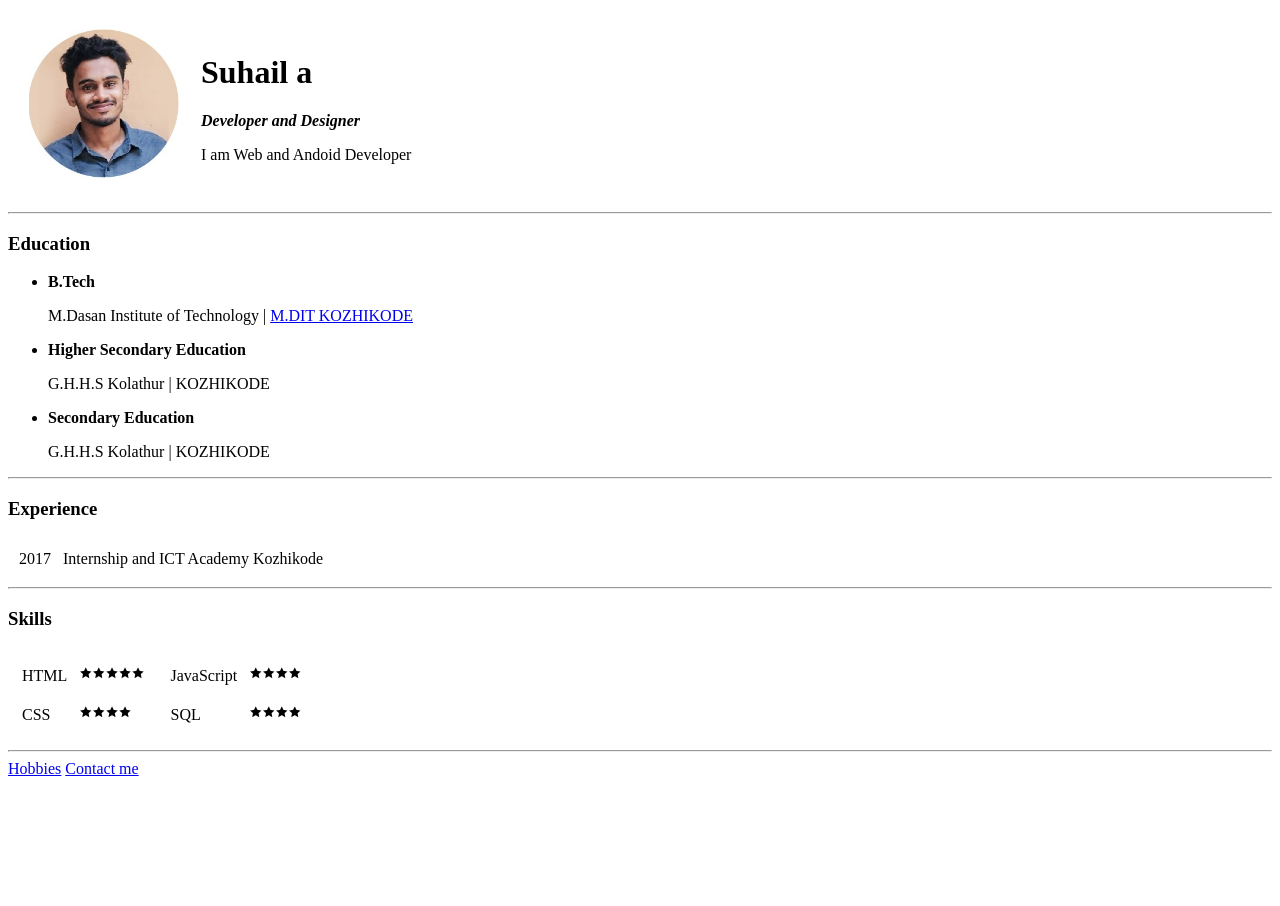
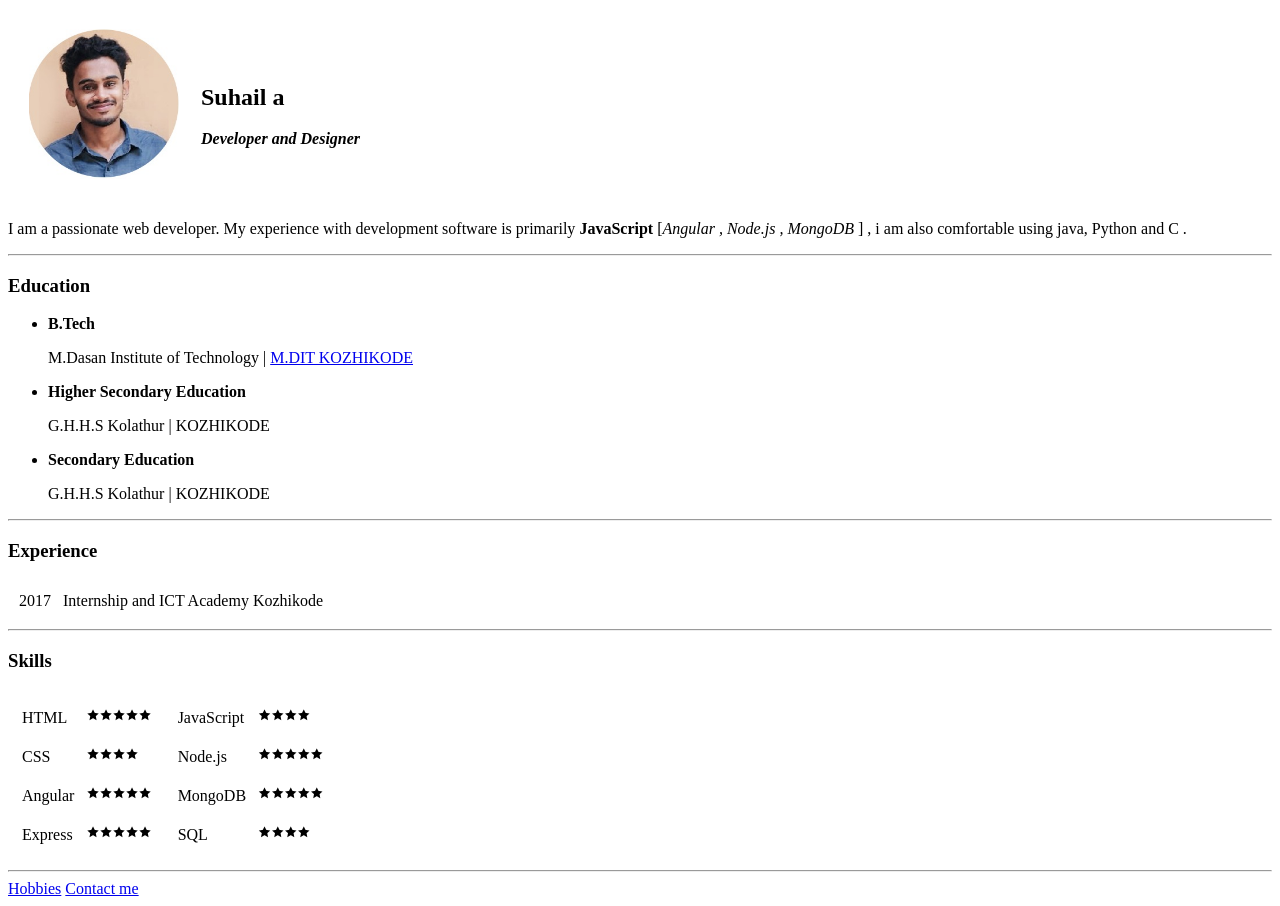
Before and after one commit to Athul-kkt/cv, a plain HTML site: page index.html in a window 1280 px wide. Before the commit the page ends 800 px from the top, so only its background shows below. Drawn offline with Linux system fonts and the light colour scheme.

Commit message:
added skills

```diff
--- a/index.html
+++ b/index.html
@@ -4,7 +4,7 @@
   <meta charset="UTF-8">
   <meta name="viewport" content="width=device-width, initial-scale=1.0">
   <meta http-equiv="X-UA-Compatible" content="ie=edge">
-  <title>Suhail's Personal site</title>
+  <title>Suhail's Cv</title>
 </head>
 <body>
   <table cellspacing='20'>
@@ -13,12 +13,13 @@
           <img src="images/profile1.jpg" width="150" height="150"  alt="Suhail's Profile image">
       </td>
       <td>
-        <h1>Suhail a</h1>
+        <h2>Suhail a</h2>
         <em><strong>Developer and Designer</strong></em>
-        <p> I am  Web and Andoid Developer  </p>
       </td>
     </tr>
   </table>
+    <p>I am a passionate web developer. My experience with development software is primarily <strong>JavaScript</strong> [<em>Angular , Node.js , MongoDB</em> ] ,
+       i am also comfortable using java, Python and C . </p>
   <hr>
   <h3>Education</h3>
   <ul>
@@ -53,6 +54,14 @@
             <td>CSS</td>
             <td>🟊🟊🟊🟊</td>
           </tr>
+          <tr>
+            <td>Angular</td>
+            <td>🟊🟊🟊🟊🟊</td>
+          </tr>
+          <tr>
+            <td>Express</td>
+            <td>🟊🟊🟊🟊🟊</td>
+          </tr>
         </table>
       </td>
       <td>
@@ -60,6 +69,14 @@
           <tr>
             <td>JavaScript</td>
             <td>🟊🟊🟊🟊</td>
+          </tr>
+          <tr>
+            <td>Node.js</td>
+            <td>🟊🟊🟊🟊🟊</td>
+          </tr>
+          <tr>
+            <td>MongoDB</td>
+            <td>🟊🟊🟊🟊🟊</td>
           </tr>
           <tr>
             <td>SQL</td>
```
